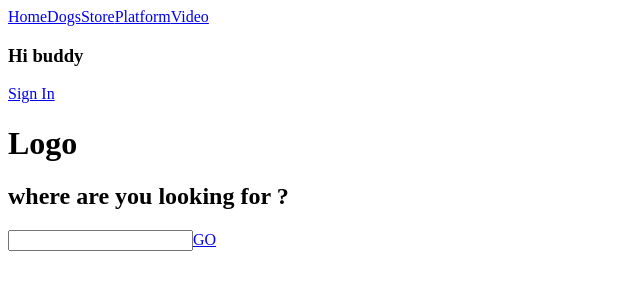
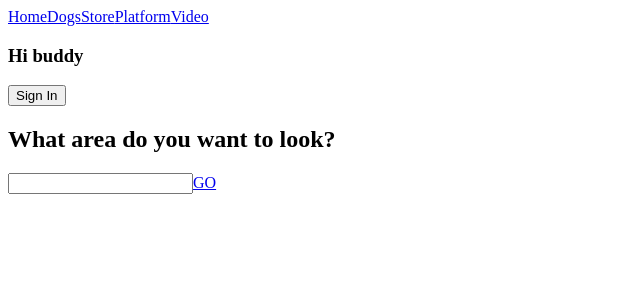
Before and after one commit to shmily40686/Dog-dog-App, a React app: page / in a window 1280 px wide. Shown: the top 300 px of the page, without its empty margins (0-640 px from the left). Built offline with nearby package versions, Linux system fonts and the light colour scheme; the HTML template or start-up script is replaced by a standard one.

Commit message:
Make some style changes to welcome, nav, and login

```diff
--- a/client/src/components/App.jsx
+++ b/client/src/components/App.jsx
@@ -19,7 +19,7 @@ class App extends React.Component {
 		return(
 
 			<BrowserRouter>
-				<div>
+				<div className='full-width'>
 					<Nav/>
 					<LogoInfoBox/>
 						<Switch>
--- a/client/src/components/home/Welcome.jsx
+++ b/client/src/components/home/Welcome.jsx
@@ -35,10 +35,13 @@ class Welcome extends React.Component {
 
 	render() {
 		return(
-			<div>
-				<Link to='/login'>Sign In</Link>
-				<h1>Logo</h1>
-				<h2>where are you looking for ?</h2>
+			<div className='full-width'>
+				<Link to='/login'>
+					<button className="sign-in-button">
+						Sign In
+					</button>
+				</Link>
+				<h2>What area do you want to look?</h2>
 				<input type="text" onChange={this.locationHandler}/>
 				<Link to='/home'>GO</Link>
 
--- a/client/src/components/logIn/logIn.jsx
+++ b/client/src/components/logIn/logIn.jsx
@@ -157,8 +157,7 @@ class logIn extends React.Component {
 		} else {
 			return (
 				<div className="logIn">
-					<h2 className="avatar" >Login</h2>
-						<form  onSubmit={this.submitLogIn}>
+					<form onSubmit={this.submitLogIn}>
 					  <div className="imgcontainer">
 					    <img src="img_avatar2.png" alt="Avatar" className="avatar"/>
 					  </div>
```
Also changed, not shown: client/src/components/Nav.jsx (line endings or trailing spaces), client/src/components/home/Home.jsx (line endings or trailing spaces), client/src/components/logIn/LogoInfoBox.jsx (line endings or trailing spaces), 2 other files (tests, documents, lock files or other folders). Lines whose indentation alone changed are shown as unchanged.
